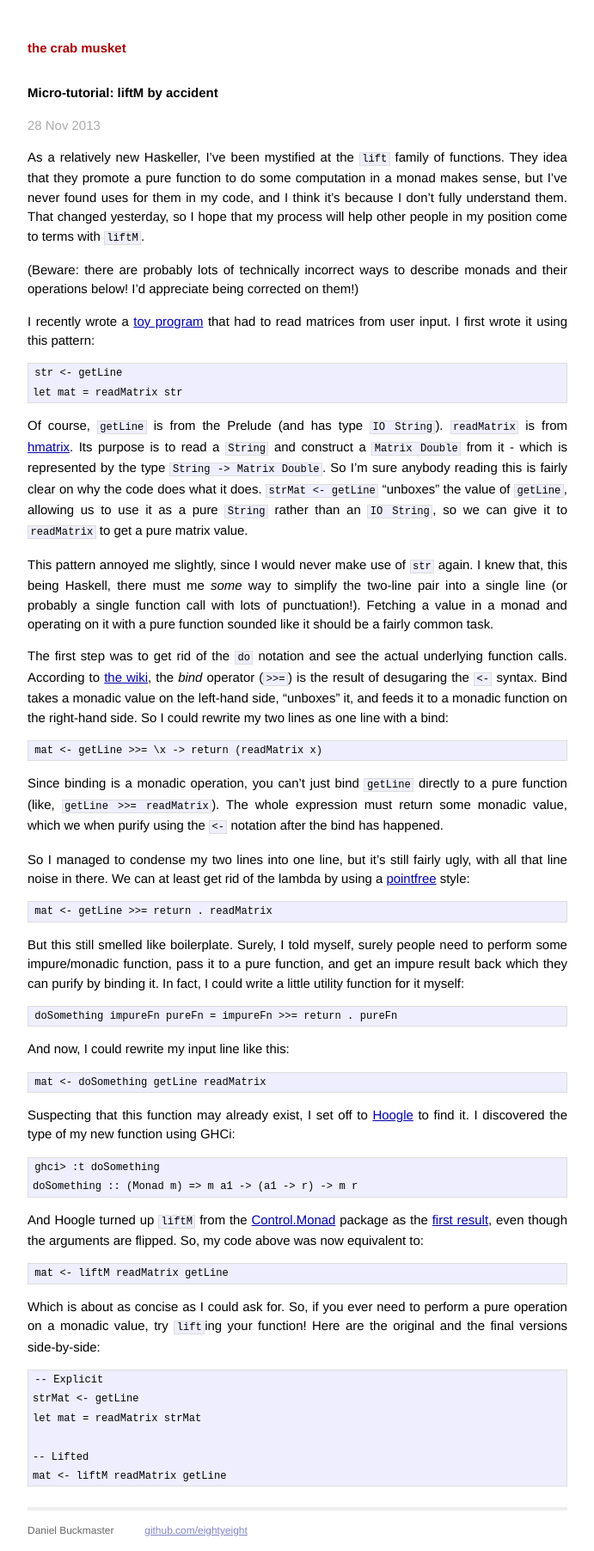
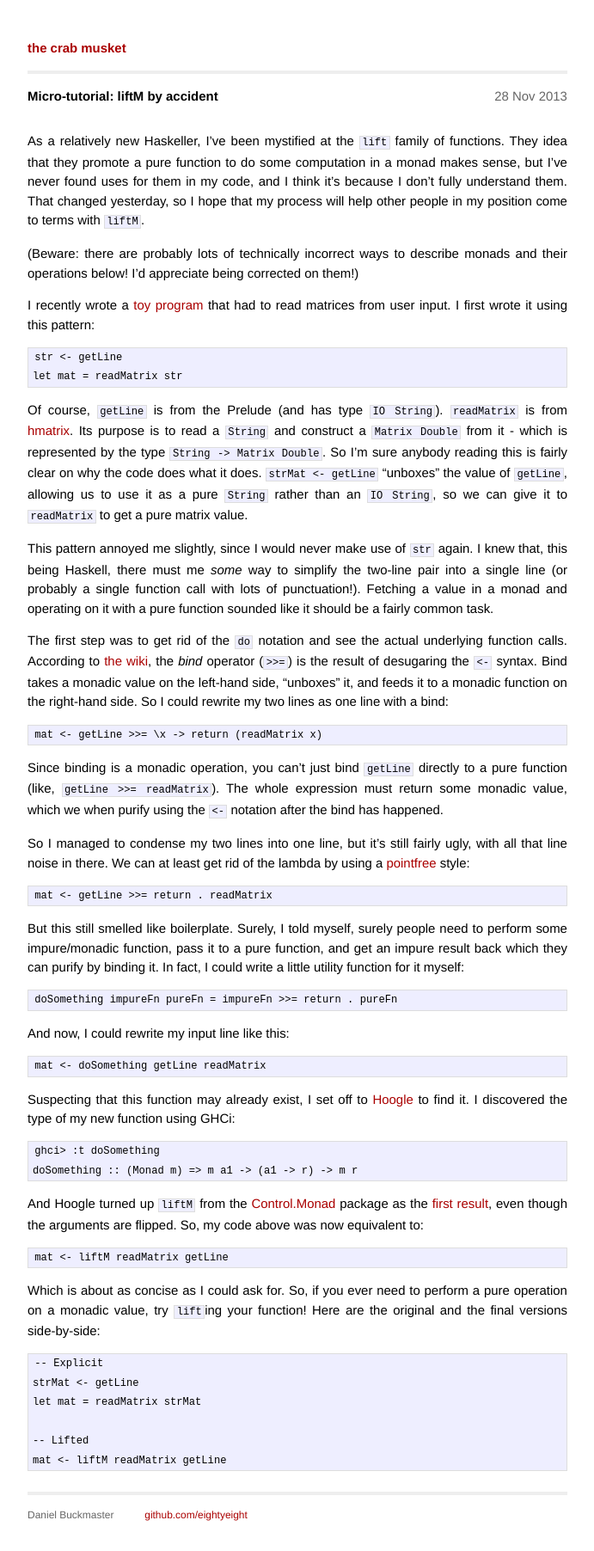
Before and after one commit to crabmusket/eightyeight.github.io, a Jekyll site: the page built from _posts/2013-11-28-liftm-by-accident.md, in a window 1280 px wide. Shown: the whole page at 86% size, without its empty margins (294-985 px from the left). Built offline with Jekyll 4.4.1, drawn with Linux system fonts in a browser that asks for light colours.

Commit message:
Unified and improved style.

```diff
--- a/_layouts/post.html
+++ b/_layouts/post.html
@@ -1,7 +1,7 @@
 ---
 layout: default
 ---
-<h2>{{ page.title }}</h2>
+<h2 class="post-title">{{ page.title }}</h2>
 <p class="meta">{{ page.date | date_to_string }}</p>
 
 <div id="post">
--- a/css/main.css
+++ b/css/main.css
@@ -25,9 +25,8 @@ h1, h2, h3, h4, h5, h6 {
 h1 { margin-bottom: 1em; }
 p { margin: 1em 0; }
 
-a         { color: #00a; }
+a         { color: #a00; text-decoration: none; }
 a:hover   { color: #000; }
-a:visited { color: #a0a; }
 
 table {
   font-size: inherit;
@@ -41,7 +40,7 @@ table {
 /*****************************************************************************/
 ul.posts {
   list-style-type: none;
-  margin-bottom: 2em;
+  margin: 1em 0;
 }
 
 ul.posts li {
@@ -49,9 +48,10 @@ ul.posts li {
 }
 
 ul.posts span {
-  color: #aaa;
+  color: #666;
   font-family: Monaco, "Courier New", monospace;
   font-size: 80%;
+  font-weight: normal;
 }
 
 /*****************************************************************************/
@@ -68,6 +68,10 @@ ul.posts span {
   line-height: 1.5em;
 }
 
+.site .header {
+  border-bottom: 4px solid #eee;
+}
+
 .site .header a {
   font-weight: bold;
   text-decoration: none;
@@ -75,7 +79,7 @@ ul.posts span {
 
 .site .header h1.title {
   display: inline-block;
-  margin-bottom: 2em;
+  margin-bottom: 1em;
 }
 
 .site .header h1.title a {
@@ -96,7 +100,9 @@ ul.posts span {
 }
 
 .site .meta {
-  color: #aaa;
+  color: #666;
+  display: inline-block;
+  float: right;
 }
 
 .site .footer {
@@ -110,10 +116,6 @@ ul.posts span {
 .site .footer .contact {
   float: left;
   margin-right: 3em;
-}
-
-.site .footer .contact a {
-  color: #8085C1;
 }
 
 .site .footer .rss {
@@ -131,6 +133,11 @@ ul.posts span {
 /* Posts
 /*
 /*****************************************************************************/
+
+h2.post-title {
+  display: inline-block;
+  margin: 1em 0;
+}
 
 /* standard */
 #post pre {
```
